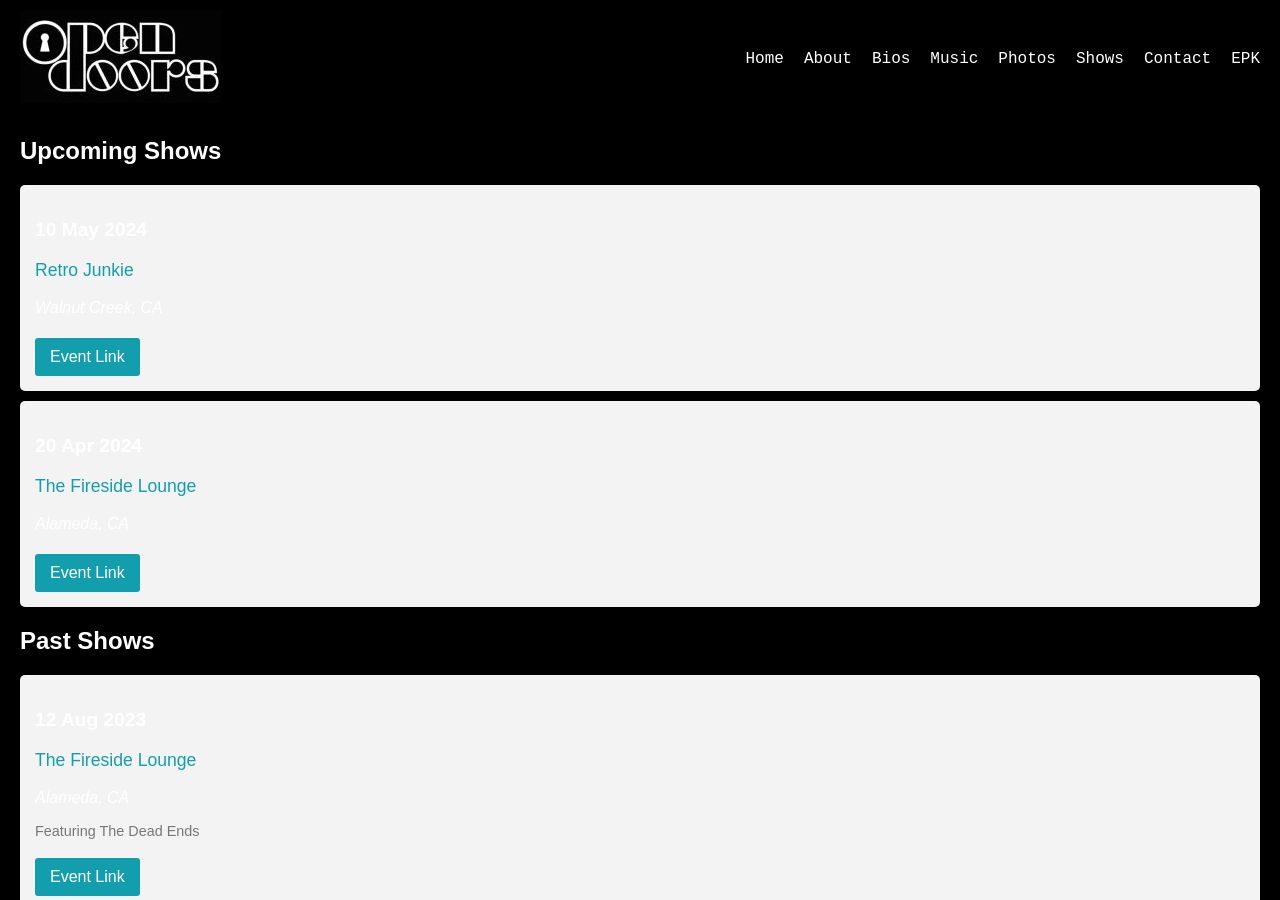
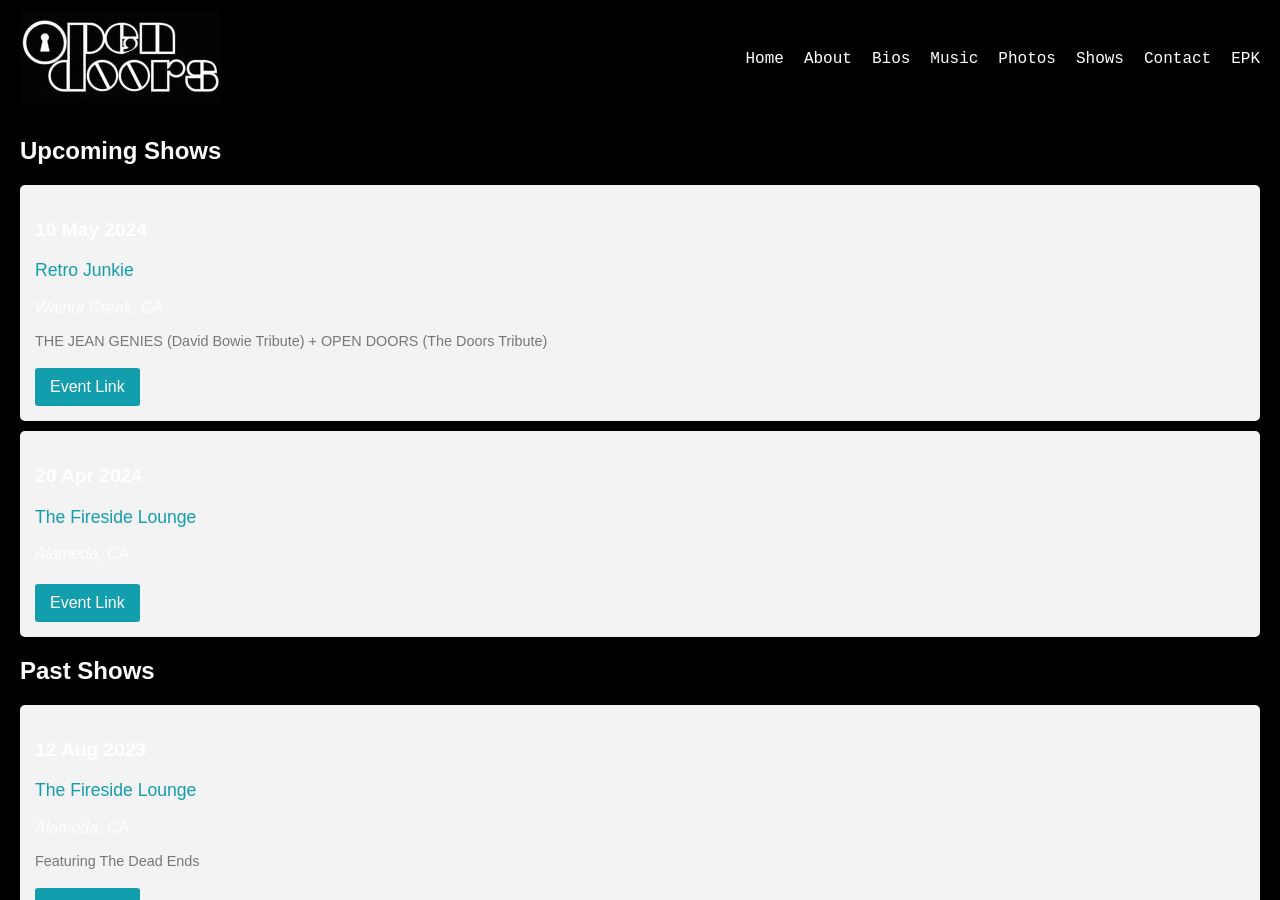
Before and after one commit to beingforthebenefit/opendoorsband, a Jekyll site: the page built from _pages/shows.html, in a window 1280 px wide and 900 px high. Built offline with Jekyll 4.4.1, drawn with Linux system fonts in a browser that asks for light colours.

Commit message:
Update shows.yml

```diff
--- a/_data/shows.yml
+++ b/_data/shows.yml
@@ -2,8 +2,8 @@
 - date: 2024-05-10
   venue: "Retro Junkie"
   location: "Walnut Creek, CA"
-  info: ""
-  eventLink: "https://retrojunkiebar.com/upcoming-events"
+  info: "THE JEAN GENIES (David Bowie Tribute) + OPEN DOORS (The Doors Tribute)"
+  eventLink: "https://TheJeanGenies_OpenDoors_May10.eventbrite.com"
 
 - date: 2024-04-20
   venue: "The Fireside Lounge"
```
